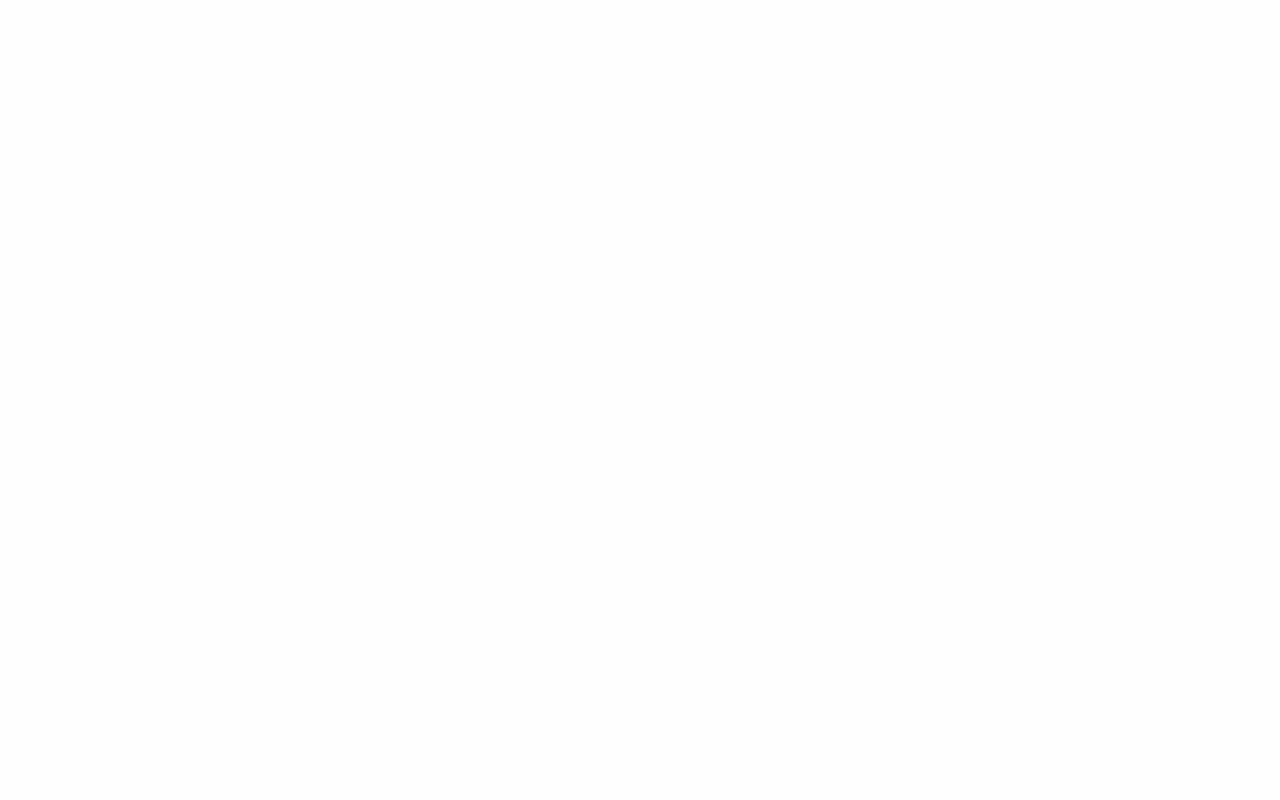
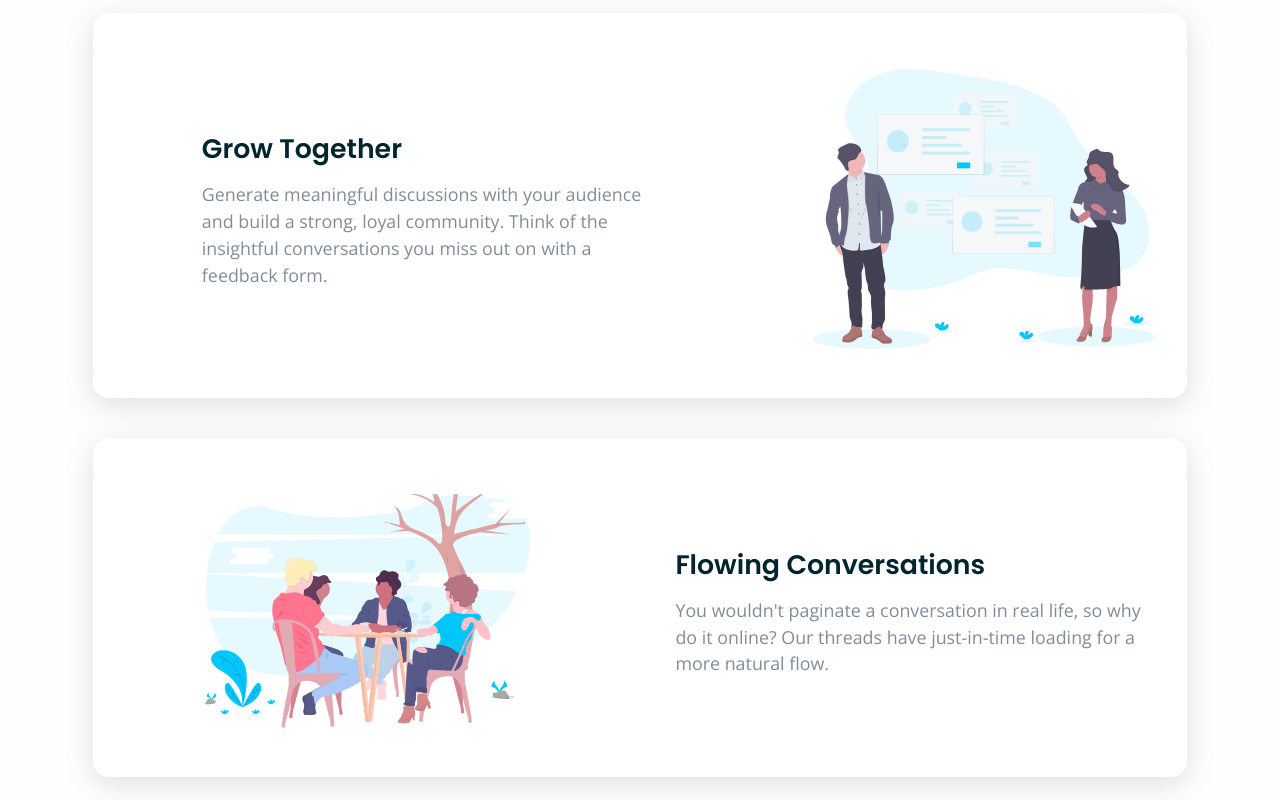
Before and after one commit to erelropeta/huddle, a React (Vite) app: page / in a window 1280 px wide. Shown: the part 1060-1860 px from the top of the page. Before the commit the page ends 928 px from the top, so only its background shows below. Built offline with nearby package versions, Linux system fonts and the light colour scheme.

Commit message:
feat: add `features` section

```diff
--- a/src/assets/scss/globals/_colors.scss
+++ b/src/assets/scss/globals/_colors.scss
@@ -1,4 +1,5 @@
 :root {
+  --clr-white: #fff;
   --clr-pink-200: #ff9bdb;
   --clr-pink-500: hsl(322, 100%, 66%);
   --clr-cyan-100: hsl(193, 100%, 96%);
@@ -12,4 +13,7 @@
   --primary-btn-text: var(--clr-cyan-100);
   --primary-btn-bg: var(--clr-pink-500);
   --primary-btn-bg-hover: var(--clr-pink-200);
+  --clr-feature-bg: var(--clr-white);
+  --clr-feature-text: var(--clr-grayish-blue-500);
+  --clr-feature-heading: var(--clr-cyan-900);
 }
--- /dev/null
+++ b/src/components/Feature/Feature.tsx
@@ -0,0 +1,22 @@
+import React from 'react';
+
+import './feature.scss';
+
+interface Feature {
+  id: number;
+  illustration: string;
+  title: string;
+  copy: string;
+}
+
+const Feature = ({ id, illustration, title, copy }: Feature) => {
+  return (
+    <article className={id % 2 == 0 ? 'feature feature--even' : 'feature'}>
+      <img src={illustration} alt="" className="feature__illustration" />
+      <h3 className="feature__title">{title}</h3>
+      <p className="feature__copy">{copy}</p>
+    </article>
+  );
+};
+
+export default Feature;
--- /dev/null
+++ b/src/components/Feature/feature.scss
@@ -0,0 +1,76 @@
+.feature {
+  color: var(--clr-feature-text);
+  background-color: var(--clr-feature-bg);
+  text-align: center;
+  border-radius: 1rem;
+  box-shadow: rgba(100, 100, 111, 0.2) 0px 7px 29px 0px;
+  padding-block: 3.5rem clamp(2rem, 1.56rem + 1.878vw, 3.25rem);
+  margin-inline: clamp(0.25rem, -0.19rem + 1.878vw, 1.5rem);
+
+  @media (min-width: 768px) {
+    display: grid;
+    grid-template-columns: auto auto;
+    column-gap: clamp(3rem, -6.143rem + 19.048vw, 11rem);
+    text-align: left;
+    padding-inline: clamp(3rem, 1.415rem + 6.761vw, 7.5rem) 2rem;
+  }
+
+  &__illustration {
+    width: 70%;
+    margin-bottom: 3.5rem;
+    margin-inline: auto;
+
+    @media (min-width: 768px) {
+      width: 100%;
+      grid-column: 2 / 3;
+      grid-row: 1 / 3;
+      margin-bottom: 0;
+      margin-inline: 0;
+    }
+  }
+
+  &__title {
+    color: var(--clr-feature-heading);
+    font-size: clamp(1.25rem, 1.074rem + 0.751vw, 1.75rem);
+    text-transform: capitalize;
+    margin-bottom: 1rem;
+
+    @media (min-width: 768px) {
+      grid-column: 1 / 2;
+      grid-row: 1 / 2;
+      align-self: end;
+      margin-bottom: 0.75rem;
+    }
+  }
+
+  &__copy {
+    width: 72.5%;
+    font-size: clamp(0.875rem, 0.775rem + 0.428vw, 1.16rem);
+    font-weight: 300;
+    margin-inline: auto;
+
+    @media (min-width: 768px) {
+      width: auto;
+      max-width: 47ch;
+      grid-column: 1 / 2;
+      grid-row: 2 / 3;
+      margin-inline: 0;
+    }
+  }
+}
+
+.feature--even {
+  @media (min-width: 768px) {
+    & > .feature__illustration {
+      grid-column: 1 / 2;
+    }
+
+    & > .feature__title {
+      grid-column: 2 / 3;
+    }
+
+    & > .feature__copy {
+      grid-column: 2 / 3;
+    }
+  }
+}
--- /dev/null
+++ b/src/components/Features/Features.tsx
@@ -0,0 +1,14 @@
+import React from 'react';
+
+import './features.scss';
+
+const Features = ({ children }: string) => {
+  return (
+    <section className="features container">
+      <h2 className="features__title">Features</h2>
+      {children}
+    </section>
+  );
+};
+
+export default Features;
--- /dev/null
+++ b/src/components/Features/features.scss
@@ -0,0 +1,14 @@
+.features {
+  display: flex;
+  flex-direction: column;
+  gap: 2.5rem;
+  padding-block: clamp(3.65rem, 1.414rem + 9.54vw, 10rem);
+
+  &__title {
+    position: absolute;
+    width: 1px;
+    height: 1px;
+    left: -1000px;
+    overflow: hidden;
+  }
+}
--- a/src/components/index.tsx
+++ b/src/components/index.tsx
@@ -1,4 +1,6 @@
 import Navbar from './Navbar/Navbar';
 import Hero from './Hero/Hero';
+import Features from './Features/Features';
+import Feature from './Feature/Feature';
 
-export { Navbar, Hero };
+export { Navbar, Hero, Features, Feature };
--- /dev/null
+++ b/src/consts/features.ts
@@ -0,0 +1,26 @@
+import growTogether from '../assets/images/illustration-grow-together.svg';
+import flowingConversation from '../assets/images/illustration-flowing-conversation.svg';
+import yourUsers from '../assets/images/illustration-your-users.svg';
+
+const FEATURES = [
+  {
+    id: 1,
+    illustration: growTogether,
+    title: 'Grow together',
+    copy: `Generate meaningful discussions with your audience and build a strong, loyal community. Think of the insightful conversations you miss out on with a feedback form.`,
+  },
+  {
+    id: 2,
+    illustration: flowingConversation,
+    title: 'Flowing conversations',
+    copy: `You wouldn't paginate a conversation in real life, so why do it online? Our threads have just-in-time loading for a more natural flow.`,
+  },
+  {
+    id: 3,
+    illustration: yourUsers,
+    title: 'Your users',
+    copy: `It takes no time at all to integrate Huddle with your app's authentication solution. This means, once signed in to your app, your users can start chatting immediately.`,
+  },
+];
+
+export default FEATURES;
--- /dev/null
+++ b/src/consts/index.ts
@@ -0,0 +1,3 @@
+import FEATURES from './features';
+
+export default FEATURES;
--- a/src/pages/Home/Home.tsx
+++ b/src/pages/Home/Home.tsx
@@ -1,12 +1,27 @@
 import React from 'react';
 
-import { Hero, Navbar } from '../../components';
+import FEATURES from '../../consts';
+
+import { Hero, Navbar, Features, Feature } from '../../components';
 
 const Home = () => {
   return (
     <>
       <Navbar />
       <Hero />
+      <Features>
+        {FEATURES.map(({ id, illustration, title, copy }) => {
+          return (
+            <Feature
+              key={id}
+              id={id}
+              illustration={illustration}
+              title={title}
+              copy={copy}
+            />
+          );
+        })}
+      </Features>
     </>
   );
 };
```
